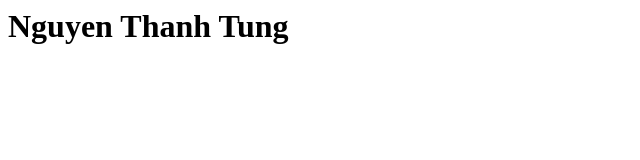
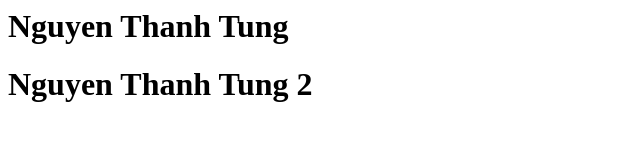
Before and after one commit to TungThanThien/test, a plain HTML site: page index.html in a window 1280 px wide. Shown: the whole page, without its empty margins (0-640 px from the left). Drawn offline with Linux system fonts and the light colour scheme.

Commit message:
Update index.html

```diff
--- a/index.html
+++ b/index.html
@@ -1 +1,2 @@
 <h1>Nguyen Thanh Tung</h1>
+<h1>Nguyen Thanh Tung 2</h1>
```
